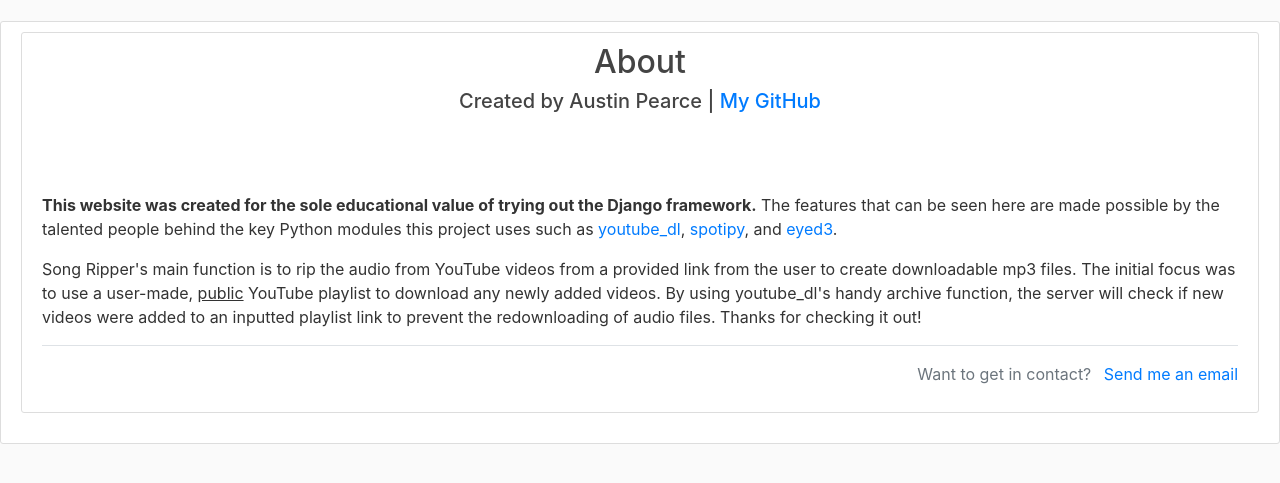
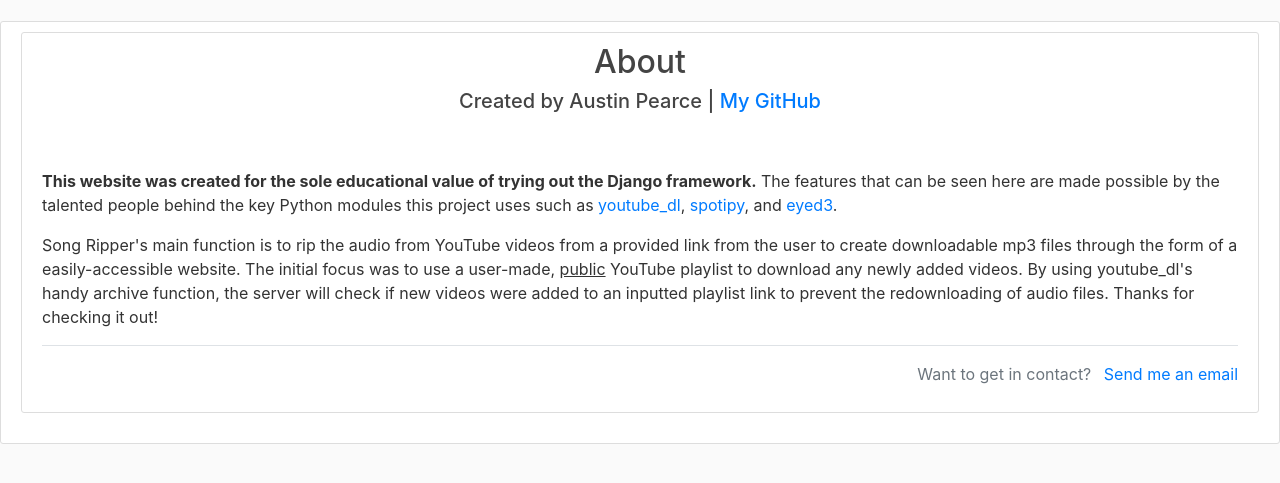
Before and after one commit to shadowstriker15/Online_Ripper, a Django app: page /about/ in a window 1280 px wide. Shown: the part 59-542 px from the top of the page. Run offline with Django 3.2, Linux system fonts and the light colour scheme; some libraries are stand-ins or nearby versions.

Commit message:
Updated index.html and about.html.

```diff
--- a/RipperProject/RipperApp/templates/RipperApp/about.html
+++ b/RipperProject/RipperApp/templates/RipperApp/about.html
@@ -12,7 +12,6 @@
 
         <br>
         <br>
-        <br>
 
         <p><strong>This website was created for the sole educational value of trying out
             the Django framework.</strong>
@@ -22,11 +21,12 @@
             <a href="https://eyed3.readthedocs.io/en/latest/">eyed3</a>.
         </p>
 
-        <p>Song Ripper's main function is to rip the audio from YouTube videos from a provided link from the user
-            to create downloadable mp3 files. The initial focus was to use a user-made, <u>public</u> YouTube
-            playlist to download any newly added videos. By using youtube_dl's handy archive function, the server
-            will check if new videos were added to an inputted playlist link to prevent the redownloading of
-            audio files. Thanks for checking it out!
+        <p>Song Ripper's main function is to rip the audio from YouTube videos from a provided link
+            from the user to create downloadable mp3 files through the form of a easily-accessible
+            website. The initial focus was to use a user-made, <u>public</u> YouTube playlist to
+            download any newly added videos. By using youtube_dl's handy archive function, the server
+            will check if new videos were added to an inputted playlist link to prevent the
+            redownloading of audio files. Thanks for checking it out!
         </p>
 
         <div class="border-top pt-3 text-right">
--- a/RipperProject/RipperApp/templates/RipperApp/base.html
+++ b/RipperProject/RipperApp/templates/RipperApp/base.html
@@ -20,7 +20,7 @@
 <header class="site-header">
     <nav class="navbar navbar-expand-md navbar-dark bg-steel fixed-top">
         <div class="container">
-            <a class="navbar-brand mr-4" href="{% url 'index' %}"><img src="{% static 'RipperApp/img/logo.png' %}"</a>
+            <a class="navbar-brand mr-4"><img src="{% static 'RipperApp/img/logo.png' %}"</a>
             <button class="navbar-toggler" type="button" data-toggle="collapse" data-target="#navbarToggle"
                     aria-controls="navbarToggle" aria-expanded="false" aria-label="Toggle navigation">
                 <span class="navbar-toggler-icon"></span>
--- a/RipperProject/RipperApp/templates/RipperApp/index.html
+++ b/RipperProject/RipperApp/templates/RipperApp/index.html
@@ -32,7 +32,7 @@
                 Simply plug in a valid YouTube song or a <strong>public</strong> playlist link below and click
                 <i>Submit</i> or enter to initiate the process. Before downloading the songs, you will be able to
                 manipulate the downloaded mp3 files' metadata to your liking. When you have filled out
-                the form for a file, click the <i>Download</i> button to receive a prompt to save the mp3
+                the form for a song, click the <i>Download</i> button to receive a prompt to save the mp3
                 locally.
             </p>
             <p>
@@ -52,7 +52,7 @@
             <p>
                 <span class="caution"> By making sure your spelling is correct,
                 Song Ripper will be able to locate the album by your specified input.</span> Song Ripper's
-                features really shine when using YouTube playlists. By providing playlists' links, whenever new
+                features really shine when using YouTube playlists. By providing playlist links, whenever new
                 videos have been added, Song Ripper will remember previously downloaded songs by Song Ripper
                 to prevent any redownloading. Song Ripper also allows for multiple playlists to be
                 used and be remembered! <span class="caution"> Please keep the amount of new songs or
```
